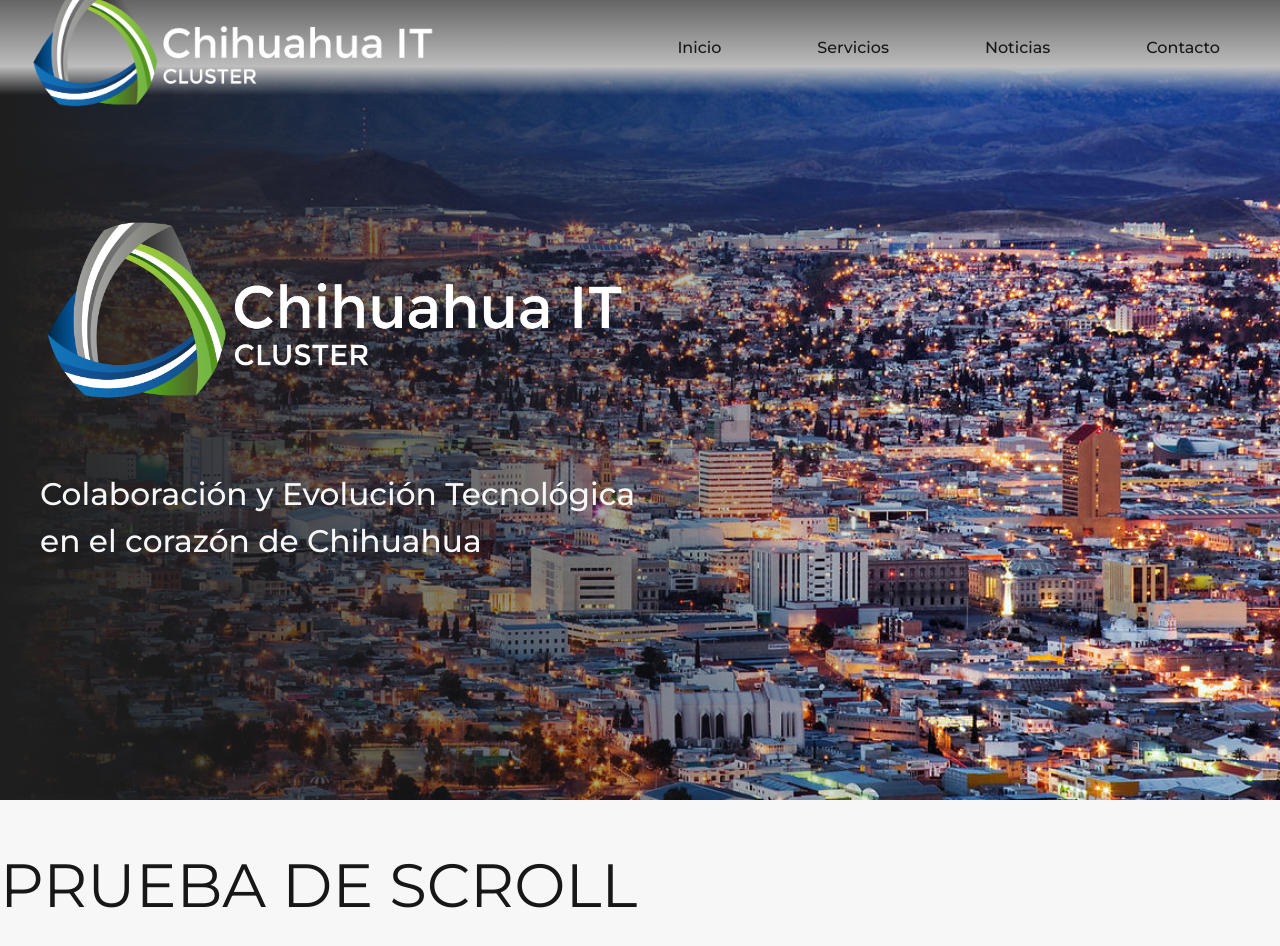
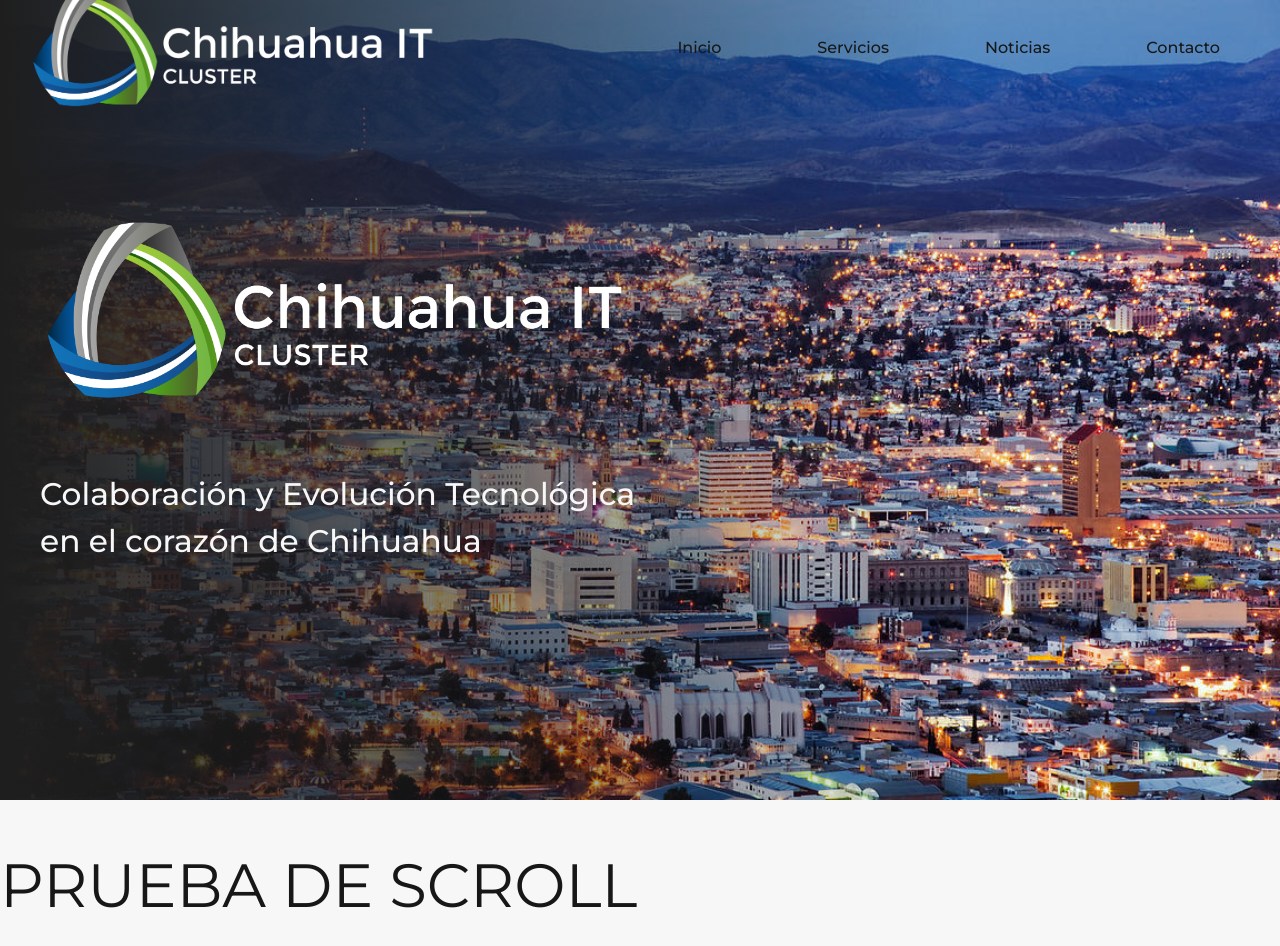
Before and after one commit to StellarDBryan/CITC-Landing_Page, a Next.js app: page / in a window 1280 px wide. Shown: the top 946 px of the page. Built offline with nearby package versions, Linux system fonts and the light colour scheme.

Commit message:
add blue light custom color in tailwind config

```diff
--- a/src/components/ui/navbar.jsx
+++ b/src/components/ui/navbar.jsx
@@ -7,7 +7,7 @@
 export default function Nav() {
     return (
         <>
-            <nav className="fixed top-0 z-10 bg-gradient-to-b from-[#656565] via-[#bdbdbd] via-70% to-transparent to-100% px-3 h-[95px] w-full flex items-center justify-center flex-row">
+            <nav className="fixed top-0 z-10  px-3 h-[95px] w-full flex items-center justify-center flex-row">
                 <Link href="/">
                     <Image
                         src="/images/citc_logos/CITC_horiz-04.png"
--- a/tailwind.config.js
+++ b/tailwind.config.js
@@ -10,7 +10,8 @@
       colors: {
         'gray-clear-citc': '#F7F7F7',
         'gray-dark-citc': '#838383',
-        'regular-dark': '#1E1E1E'
+        'regular-dark': '#1E1E1E',
+        'blue-light-citc': '#126FB2'
       },
     },
     fontSize: {
```
